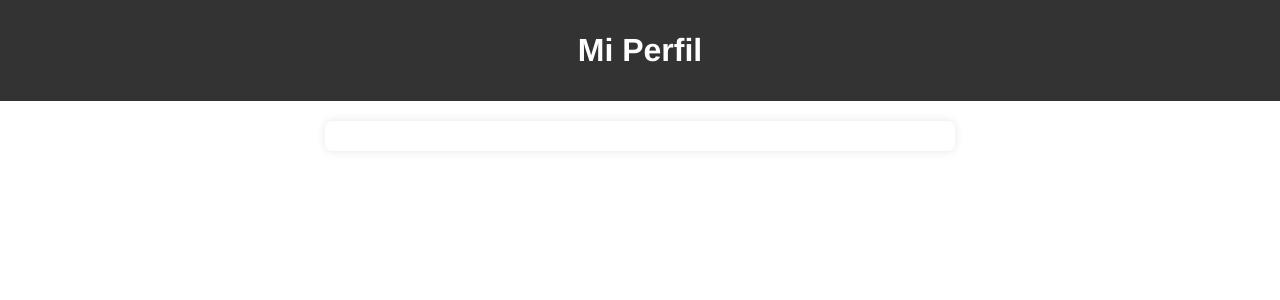
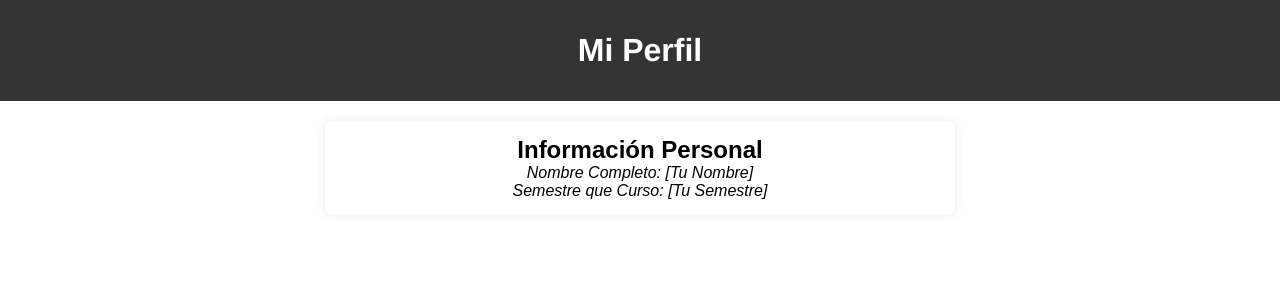
Before and after one commit to Jsanjuan23/buenas_practicas_act, a React (Create React App) app: page / in a window 1280 px wide. Shown: the top 300 px of the page. Built offline with nearby package versions, Linux system fonts and the light colour scheme.

Commit message:
Información personal

```diff
--- a/src/Principal.jsx
+++ b/src/Principal.jsx
@@ -10,7 +10,9 @@ const Principal = () => {
 
         <section style={{ display: 'flex', justifyContent: 'center', padding: '20px', backgroundColor: '#fff' }}>
           <div style={{ width: '600px', padding: '15px', borderRadius: '8px', boxShadow: '0 0 10px rgba(0, 0, 0, 0.1)' }}>
-
+            <h2 style={{ margin: '0', fontSize: '1.5em', fontWeight: 'bold' }}>Información Personal</h2>
+            <p style={{ margin: '0', fontSize: '1em', fontStyle: 'italic' }}>Nombre Completo: [Tu Nombre]</p>
+            <p style={{ margin: '0', fontSize: '1em', fontStyle: 'italic' }}>Semestre que Curso: [Tu Semestre]</p>
           </div>
         </section>
       </div>
```
